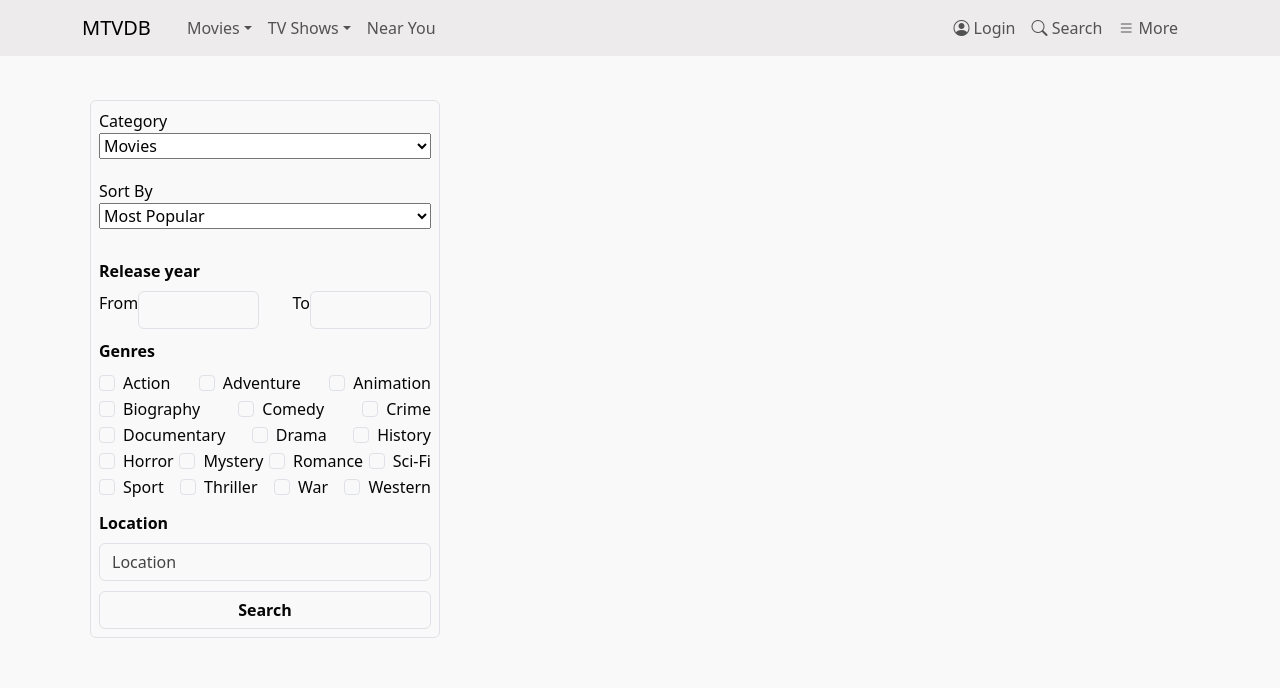
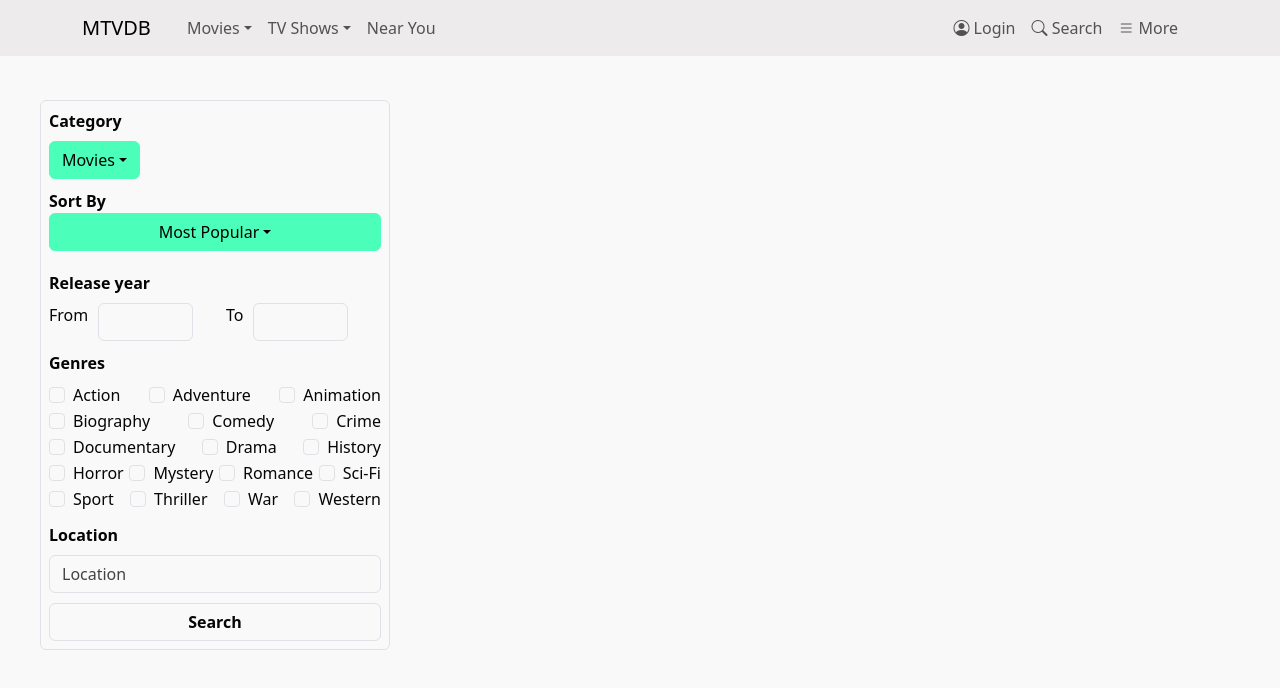
Before and after one commit to PedroMMRAF/ipm-projeto, a Next.js app: page /filters in a window 1280 px wide. Shown: the top 688 px of the page. Built offline with nearby package versions, Linux system fonts and the light colour scheme.

Commit message:
filters page comeca a ganhar shape

```diff
--- a/src/pages/filters.js
+++ b/src/pages/filters.js
@@ -1,10 +1,9 @@
 import React from 'react';
 import MyNavbar from '@/components/Navbar';
 import { Container, Form } from 'react-bootstrap';
-
 import MOVIE_GENRES from '@/const/movie-genres.json';
 import TV_GENRES from '@/const/tv-genres.json';
-
+import { Dropdown } from 'react-bootstrap';
 
 export default function FiltersPage() {
     return (
@@ -17,17 +16,38 @@ export default function FiltersPage() {
 
 
 function SearchFilterBox() {
-    let [genreList, setGenreList] = React.useState(MOVIE_GENRES);
 
     let checkboxesStates = {};
     for (let genre of [...MOVIE_GENRES, ...TV_GENRES]) {
         checkboxesStates[genre] = React.useState(false);
     }
+    const [fromYear, setFromYear] = React.useState('');
+    const [toYear, setToYear] = React.useState('');
+    const [location, setLocation] = React.useState('');
+    let [type, setType] = React.useState('movies');
+    let [sort, setSort] = React.useState('popular');
 
-    let [type, setType] = React.useState('movies');
+    const changeFromYear = (value) => {
+        setFromYear(value);
+        const params = new URLSearchParams(window.location.search);
+        params.set('from', value);
+        updateUrl(params);
+    }
 
-    const changeType = (e) => {
-        setType(e.target.value);
+    const changeToYear = (value) => {
+        setToYear(value);
+        const params = new URLSearchParams(window.location.search);
+        params.set('to', value);
+        updateUrl(params);
+    }
+    const changeLocation = (value) => {
+        setLocation(value);
+        const params = new URLSearchParams(window.location.search);
+        params.set('location', value);
+        updateUrl(params);
+    }
+    const changeType = (value) => {
+        setType(value);
 
         for (let genre of [...MOVIE_GENRES, ...TV_GENRES]) {
             checkboxesStates[genre][1](false);
@@ -35,16 +55,16 @@ function SearchFilterBox() {
 
         const params = new URLSearchParams(window.location.search);
 
-        params.set('type', e.target.value);
+        params.set('type', value);
         params.set('genres', '');
 
         updateUrl(params);
     }
 
-    const changeSort = (e) => {
+    const changeSort = (value) => {
         const params = new URLSearchParams(window.location.search);
-
-        params.set('sort', e.target.value);
+        setSort(value);
+        params.set('sort', value);
 
         updateUrl(params);
     }
@@ -59,7 +79,6 @@ function SearchFilterBox() {
         } else {
             params.set('genres', params.get('genres').split(",").filter((genre) => genre !== e.target.value).join(","));
         }
-
         updateUrl(params);
     }
 
@@ -78,7 +97,9 @@ function SearchFilterBox() {
         const type = params.get('type') || 'movies';
         const genres = params.get('genres') || '';
         const sort = params.get('sort') || 'popular';
-
+        const from = params.get('from') || '';
+        const to = params.get('to') || '';
+        const location = params.get('location') || '';
         // Set the 'type' parameter
         setType(type);
 
@@ -88,40 +109,77 @@ function SearchFilterBox() {
                 checkboxesStates[genre][1](true);
             }
         }
-
         // Set the 'sort' parameter
-        if (sort) {
-            document.getElementById("sort").value = sort;
-        }
+        setSort(sort);
+        // Set the 'from' parameter
+        setFromYear(from);
+        // Set the 'to' parameter
+        setToYear(to);
+        // Set the 'location' parameter
+        setLocation(location);
     }, []);
 
     return (
-        <Container>
-            <Form className="d-flex flex-column p-2 border rounded mx-2" style={{ maxWidth: '350px' }}>
-                <div style={{ marginBottom: '10px' }}>
-                    <label htmlFor="category">Category</label>
-                    <select onChange={changeType} value={type} id="category" style={{ width: '100%', marginBottom: '10px' }}>
-                        <option value="movies">Movies</option>
-                        <option value="tv">TV Shows</option>
-                    </select>
-                </div>
-                <div style={{ marginBottom: '10px' }}>
-                    <label htmlFor="sort">Sort By</label>
-                    <select onChange={changeSort} id="sort" style={{ width: '100%', marginBottom: '10px' }}>
-                        <option value="new">Newest</option>
-                        <option value="top">Best Rating</option>
-                        <option value="throwback">Throwback</option>
-                        <option value="popular">Most Popular</option>
-                        <option value="trending">Trending</option>
-                    </select>
-                </div>
+        <Container style={{ marginLeft: "20px" }}>
+            {<Form className="d-flex flex-column p-2 border rounded mx-2" style={{ maxWidth: '350px' }}>
+                <Form.Label style={{ fontWeight: 'bold' }} htmlFor="category">Category</Form.Label>
+                <Form.Group style={{ marginBottom: '10px' }}>
+                    <Dropdown>
+                        <Dropdown.Toggle variant="primary" id="dropdown-basic">
+                            {type === 'movies' ? 'Movies' : 'TV Shows'}
+                        </Dropdown.Toggle>
+
+                        <Dropdown.Menu>
+                            <Dropdown.Item onClick={() => changeType('movies')}>Movies</Dropdown.Item>
+                            <Dropdown.Item onClick={() => changeType('tv')}>TV Shows</Dropdown.Item>
+                        </Dropdown.Menu>
+                    </Dropdown>
+                </Form.Group>
+                <label htmlFor="sort" style={{ fontWeight: 'bold' }}>Sort By</label>
+                <Form.Group style={{ marginBottom: '10px' }}>
+                    <Dropdown onSelect={changeSort}>
+                        <Dropdown.Toggle variant="primary" id="dropdown-basic" style={{ width: '100%' }}>
+                            {sort === 'new' ? 'Newest' : sort === 'top' ? 'Best Rating' : sort === 'throwback' ? 'Throwback' : sort === 'popular' ? 'Most Popular' : 'Trending'}
+                        </Dropdown.Toggle>
+
+                        <Dropdown.Menu style={{ width: '100%' }}>
+                            <Dropdown.Item eventKey="new">Newest</Dropdown.Item>
+                            <Dropdown.Item eventKey="top">Best Rating</Dropdown.Item>
+                            <Dropdown.Item eventKey="throwback">Throwback</Dropdown.Item>
+                            <Dropdown.Item eventKey="popular">Most Popular</Dropdown.Item>
+                            <Dropdown.Item eventKey="trending">Trending</Dropdown.Item>
+                        </Dropdown.Menu>
+                    </Dropdown>
+                </Form.Group>
 
                 <Form.Label style={{ fontWeight: 'bold', marginTop: '10px' }}>Release year</Form.Label>
                 <Form.Group style={{ display: 'flex', justifyContent: 'space-between' }}>
-                    <Form.Label>From</Form.Label>
-                    <Form.Control type="text" style={{ width: '45%', marginRight: '10%' }} />
-                    <Form.Label>To</Form.Label>
-                    <Form.Control type="text" style={{ width: '45%' }} />
+                    <Form.Label style={{ marginRight: '10px' }}>From</Form.Label>
+                    <Form.Control
+                        type="text"
+                        maxLength="4"
+                        onChange={(event) => changeFromYear(event.target.value)}
+                        value={fromYear}
+                        onKeyPress={(event) => {
+                            if (!/[0-9]/.test(event.key)) {
+                                event.preventDefault();
+                            }
+                        }}
+                        style={{ width: '45%', marginRight: '10%' }}
+                    />
+                    <Form.Label style={{ marginRight: '10px' }}>To</Form.Label>
+                    <Form.Control
+                        type="text"
+                        maxLength="4"
+                        onChange={(event) => changeToYear(event.target.value)}
+                        value={toYear}
+                        onKeyPress={(event) => {
+                            if (!/[0-9]/.test(event.key)) {
+                                event.preventDefault();
+                            }
+                        }}
+                        style={{ width: '45%', marginRight: '10%' }}
+                    />
                 </Form.Group>
 
                 <Form.Label style={{ fontWeight: 'bold', marginTop: '10px' }}>Genres</Form.Label>
@@ -132,10 +190,10 @@ function SearchFilterBox() {
                 </Form.Group>
 
                 <Form.Label style={{ fontWeight: 'bold', marginTop: '10px' }}>Location</Form.Label>
-                <Form.Control type="text" placeholder="Location" style={{ width: '100%' }} />
+                <Form.Control type="text" value={location} onChange={(event) => changeLocation(event.target.value)} placeholder="Location" style={{ width: '100%' }} />
 
                 <Form.Control style={{ fontWeight: 'bold', marginTop: '10px' }} type="button" value='Search' />
-            </Form>
+            </Form>}
         </Container >
     );
 };
--- a/src/styles/base.scss
+++ b/src/styles/base.scss
@@ -1,6 +1,6 @@
 $text: #060505;
 $background: #faf9f9;
-$primary: #ff4b59;
+$primary: rgb(75, 255, 186);
 $secondary: #dfd8d8;
 $accent: #6a817f;
 
```
Also changed, not shown: 1 other file (tests, documents, lock files or other folders).
